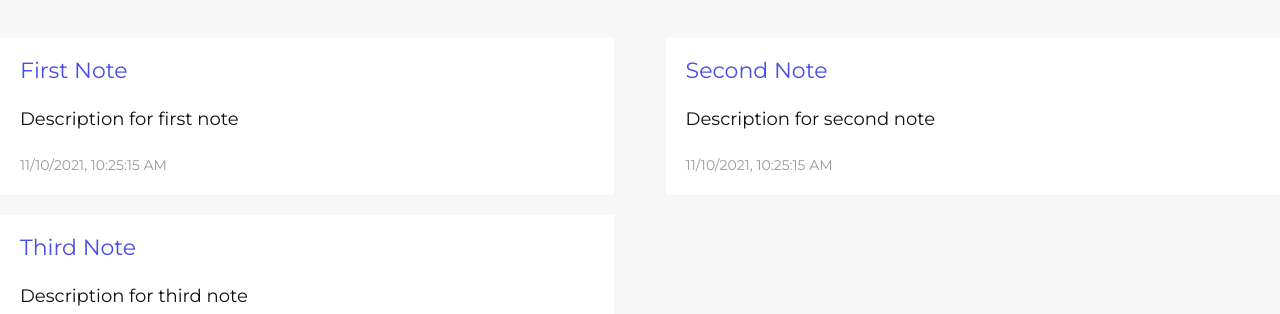
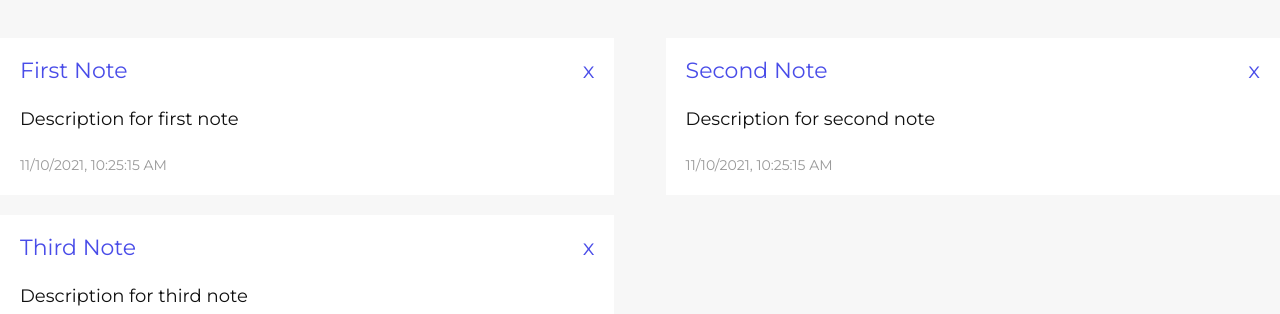
Before and after one commit to YaroslavArtemenko/vue-notes-course, a Vue app: page / in a window 1280 px wide. Shown: the part 358-672 px from the top of the page. Built offline with nearby package versions, Linux system fonts and the light colour scheme.

Commit message:
added deleting of notes

```diff
--- a/src/App.vue
+++ b/src/App.vue
@@ -23,8 +23,10 @@
           <!-- note list-->
           <Notes
               :notes="notes"
+              @remove="removeNote"
           >
           </Notes>
+
         </div>
 
       </section>
@@ -89,6 +91,9 @@ export default {
       this.message = null
       this.note.title = ''
       this.note.descr = ''
+    },
+    removeNote (index) {
+      this.notes.splice(index, 1)
     }
   }
 }
--- a/src/components/Notes.vue
+++ b/src/components/Notes.vue
@@ -3,6 +3,7 @@
     <div class="note" v-for="(note, index) in notes" :key="index">
       <div class="note-header">
         <p>{{ note.title }}</p>
+        <p style="cursor: pointer;" @click="removeNote(index)">x</p>
       </div>
       <div class="note-body">
         <p>{{ note.descr }}</p>
@@ -19,6 +20,12 @@ export default {
     notes: {
       type: Array,
       required: true
+    }
+  },
+  methods: {
+    removeNote (index) {
+      console.log(`Note id - ${index} removed`)
+      this.$emit('remove', index)
     }
   }
 }
@@ -39,6 +46,9 @@ export default {
   background-color: #ffffff;
 }
 .note-header{
+  display: flex;
+  align-items: center;
+  justify-content: space-between;
   p{
     font-size: 22px;
     color: #494ce8;
```
